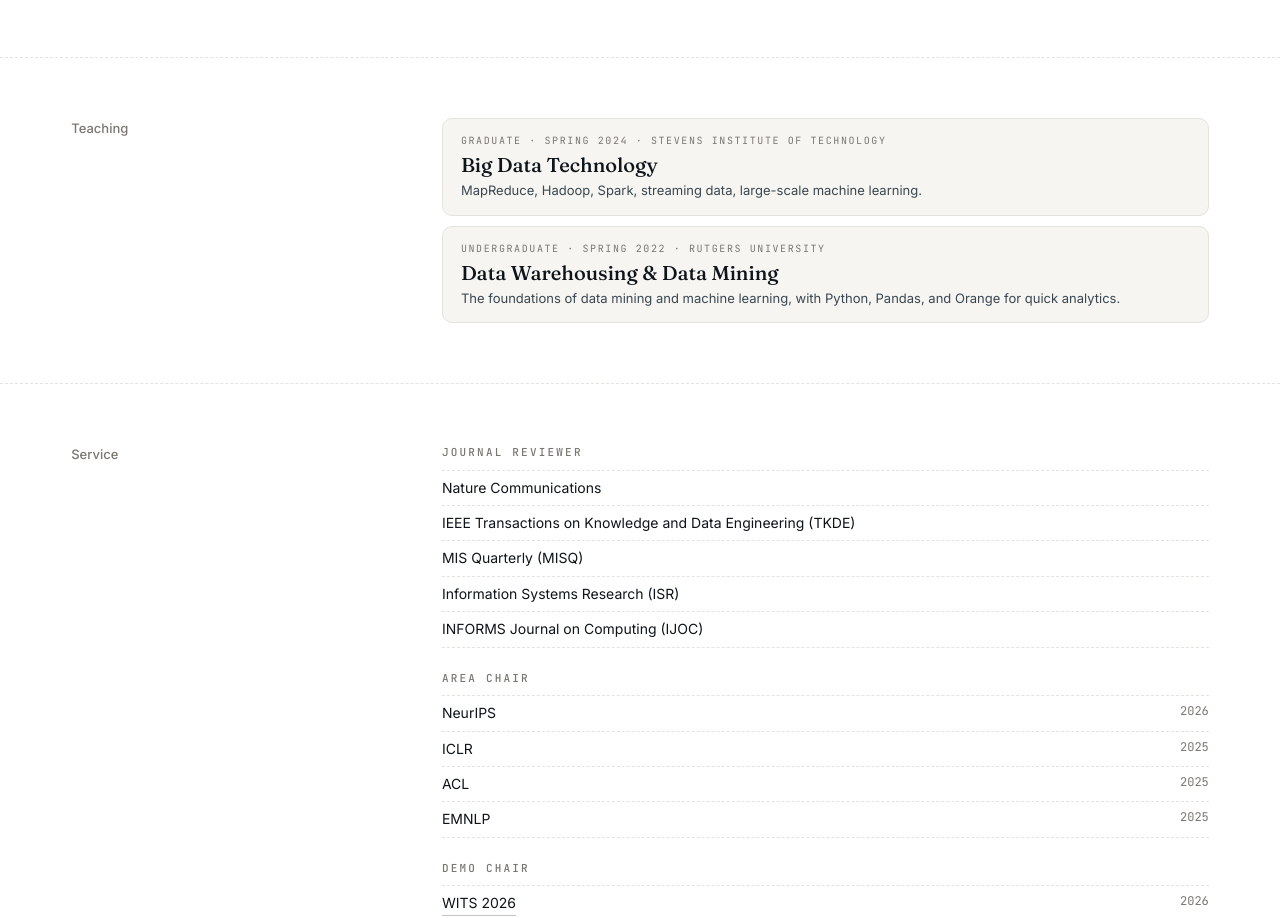
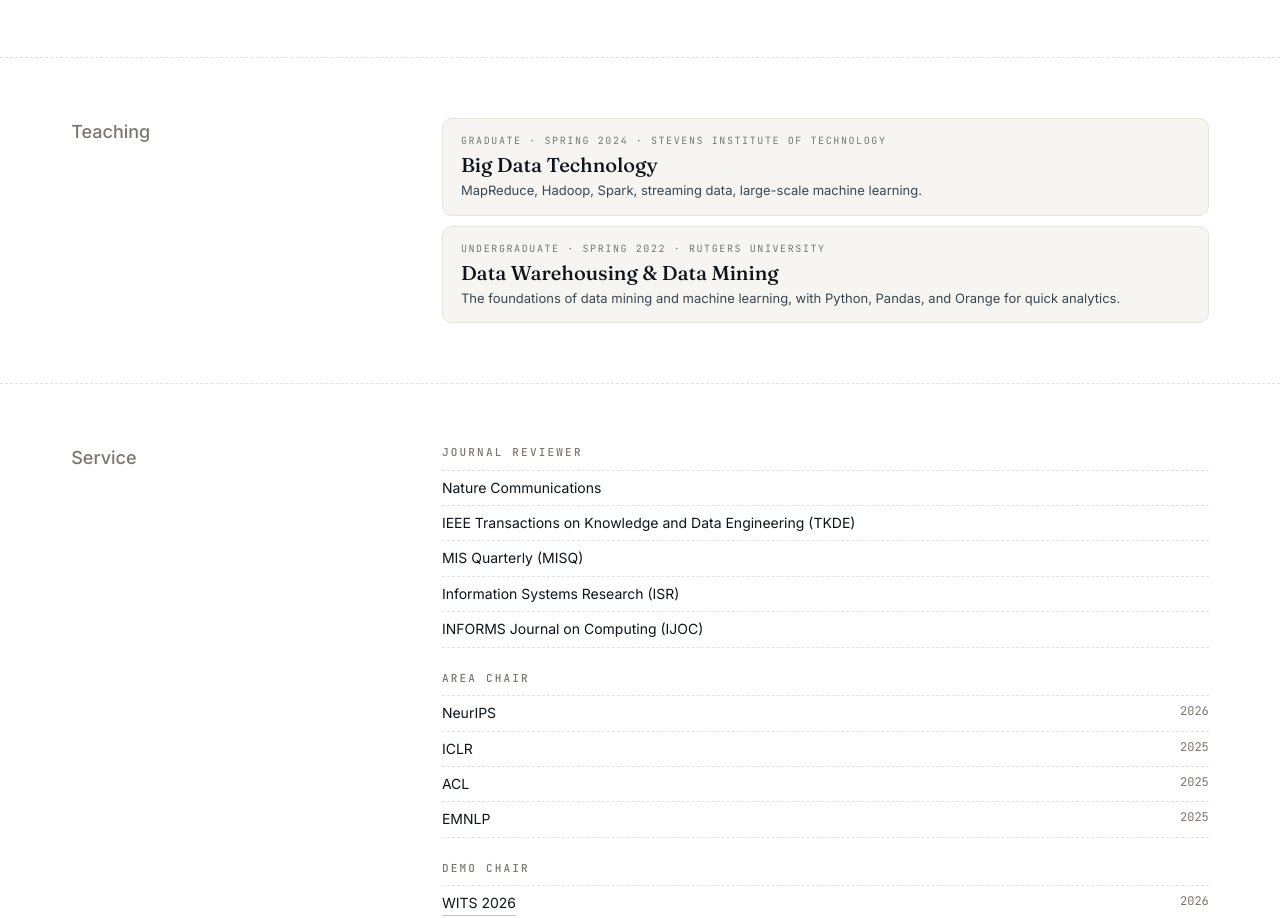
Before and after one commit to denghui-research/denghui-research.github.io, a plain HTML site: page index.html in a window 1280 px wide. Shown: the part 7896-8814 px from the top of the page. Drawn offline with Linux system fonts and the light colour scheme.

Commit message:
Match Teaching and Service labels to Publications size

```diff
--- a/index.html
+++ b/index.html
@@ -469,7 +469,9 @@ main {
 }
 
 /* ============ PUBLICATIONS ============ */
-#publications .section-head .eyebrow { font-size: 18px; }
+#publications .section-head .eyebrow,
+#teaching .section-head .eyebrow,
+#service .section-head .eyebrow { font-size: 18px; }
 .pub-group { margin-bottom: 36px; }
 .pub-group:last-child { margin-bottom: 0; }
 .pub-group h3 {
```
